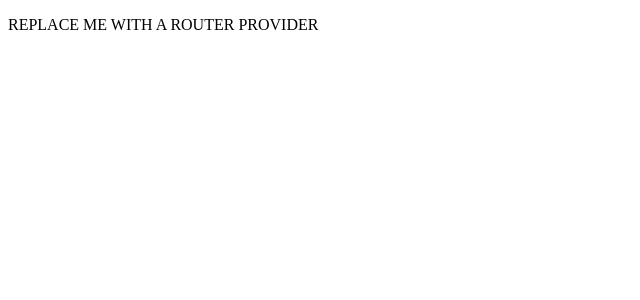
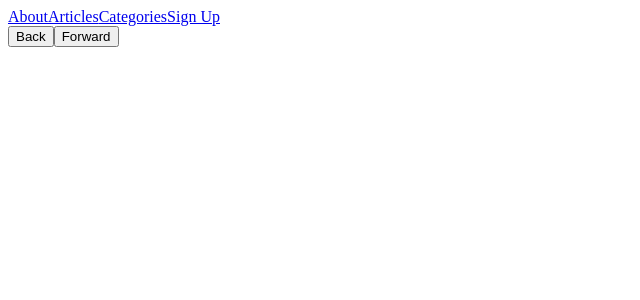
Before and after one commit to mweaver20/react-router-lesson, a React (Create React App) app: page / in a window 1280 px wide. Shown: the top 300 px of the page, without its empty margins (0-640 px from the left). Built offline with nearby package versions, Linux system fonts and the light colour scheme; the HTML template or start-up script is replaced by a standard one.

Commit message:
creating routes

```diff
--- a/src/app/App.js
+++ b/src/app/App.js
@@ -10,21 +10,25 @@ import Profile from "../components/Profile";
 import EditProfileForm from "../components/EditProfileForm";
 import Root from "../components/Root";
 
-import { Route } from 'react-router-dom';
+import { Route, RouterProvider, createBrowserRouter, createRoutesFromElements } from 'react-router-dom';
 
 import "./App.css";
 
-const router =
+const router = createBrowserRouter( createRoutesFromElements(
   /* Wrap this Root Route to create Router here */
   <Route path="/" element={ <Root/> }>
-    {/* Add Routes here! */}
+    <Route path="about" element={<About/>} />
+    <Route path="sign-up" element={<SignUp/>} />
+    <Route path="articles" element={<Articles/>} />
+    <Route path="categories" element={<Categories/>} />
+    <Route path="profile" element={<Profile/>} />
   </Route>
-
+))
 function App() {
   return (
     <>
       { /* Replace below and add Router Provider*/}
-      <p>REPLACE ME WITH A ROUTER PROVIDER</p>
+      <RouterProvider router={router}/>
     </>
   );
 }
```
